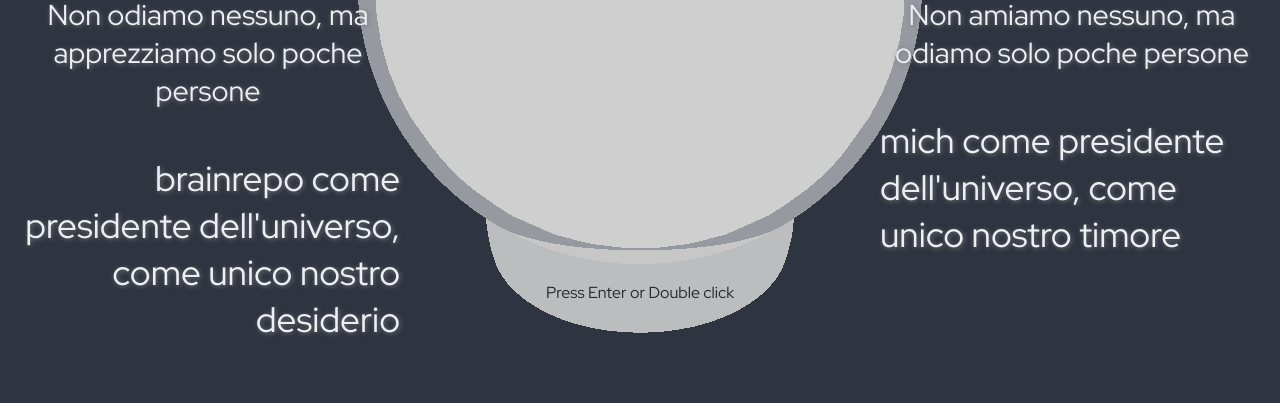
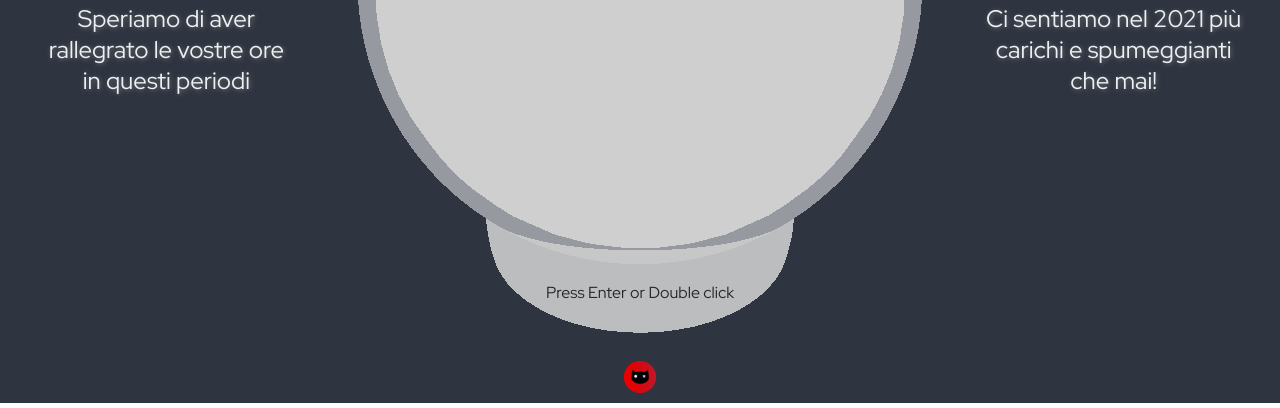
Before and after one commit to Schroedinger-Hat/xmas-crystal-ball-threejs, a plain HTML site: page index.html in a window 1280 px wide. Shown: the part 397-805 px from the top of the page. Drawn offline with Linux system fonts and the light colour scheme; animation ran at ten frames a second.

Commit message:
social and text

```diff
--- a/index.html
+++ b/index.html
@@ -4,11 +4,20 @@
 <head>
 	<title>Merry XMas from Schrödinger Hat</title>
 	<meta charset="utf-8">
-	<meta name="description" content="We wish you a merry XMas 2020" />
+	<meta name="theme-color" content="#000">
+	<meta name="description" content="We wish you a Merry XMas 2020 and a Happy New Year" />
 	<link rel="stylesheet" href="public/css/photospheres.css">
 	<link href="https://fonts.googleapis.com/css2?family=Red+Hat+Display" rel=stylesheet />
 	<meta name="viewport" content="width=device-width, user-scalable=no, minimum-scale=1.0, maximum-scale=1.0">
 	<link rel=icon type=image/png sizes=32x32 href=/assets/favicon-32x32.png>
+	<meta name="og:type" content="website">
+	<meta name="og:image" content="https://xmas2020.schrodinger-hat.it/assets/social.png">
+	<meta name="og:title" content="Merry XMas from Schrödinger Hat">
+	<meta name="og:site_name" content="Merry XMas from Schrödinger Hat">
+	<meta name="og:description" content="We wish you a Merry XMas 2020 and a Happy New Year">
+	<meta name="twitter:image" content="https://xmas2020.schrodinger-hat.it/assets/social.png">
+	<meta name="twitter:title" content="Merry XMas from Schrödinger Hat">
+	<meta name="twitter:description" content="We wish you a Merry XMas 2020 and a Happy New Year">
 </head>
 
 <body>
@@ -59,16 +68,17 @@
 
 	<div id="left-text">
 		<p>Questo è il nostro augurio per un buon natale 2020</p>
-		<p>Non odiamo nessuno, ma apprezziamo solo poche persone</p>
-		<p>brainrepo come presidente dell'universo, come unico nostro desiderio</p>
+		<p>Guardiamo alle stelle, per rilassarci e scrutrare l'infinito</p>
+		<p>Speriamo di aver rallegrato le vostre ore in questi periodi</p>
 	</div>
 
 	<div id="right-text">
-		<p>Questo è il nostro augurio per un dannato natale 2020</p>
-		<p>Non amiamo nessuno, ma odiamo solo poche persone</p>
-		<p>mich come presidente dell'universo, come unico nostro timore</p>
+		<p>Vi auguriamo un 2021 ricco di sfide e cambiamenti</p>
+		<p>Di ispirazione, di divulgazione e di crescita personale</p>
+		<p>Ci sentiamo nel 2021 più carichi e spumeggianti che mai!</p>
 	</div>
 
+	<div id="logo"><a href="https://www.schrodinger-hat.it"><img src="assets/favicon-32x32.png" /></a></div>
 
 	<script src="public/js/three/three.min.js"></script>
 	<script src="public/js/three/Projector.js"></script>
@@ -142,7 +152,7 @@
 
 			imageArray = ['public/img/photospheres/galaxy.jpg'];
 
-			textArray = ['<br/>image from <a href="https://www.eso.org/public/images/potw2046a/" target="_blank">ESO</a>']
+			textArray = ['<p>Guardiamo alle stelle per prendere la loro energia, per ispirarci e per rilassarci. Volevamo mettere una immagine di Natale, ma la più appropriata ci è sembrata questa perché libera. Chiunque, quando guarda verso il cielo, rimane affascinato. Così siamo noi. A presto!</p><br/>Image from <a href="https://www.eso.org/public/images/potw2046a/" target="_blank">ESO</a>']
 			numSpheres = imageArray.length;
 			sphereArray = [];
 			meshSphereArray = [];
@@ -206,7 +216,7 @@
 			container.appendChild(renderer.domElement);
 
 			window.addEventListener('resize', onWindowResize, false);
-			//document.addEventListener('touchstart', onDoubleClick, false);
+			document.addEventListener('touchstart', onDoubleClick, false);
 			document.addEventListener('mousedown', function (e) { isDragging = true }, false);
 			document.addEventListener('mouseup', function (e) { isDragging = false }, false);
 			document.addEventListener('mousemove', onMouseMove, false);
@@ -352,11 +362,13 @@
 			if (insideSphere) {
 				insideSphere = false;
 				cameraController.state = 4;
+				document.getElementById('logo').style.opacity = '1';
 				document.getElementById('left-text').style.opacity = '1';
 				document.getElementById('right-text').style.opacity = '1';
 			} else {
 				insideSphere = true;
 				cameraController.state = 3;
+				document.getElementById('logo').style.opacity = '0';
 				document.getElementById('left-text').style.opacity = '0';
 				document.getElementById('right-text').style.opacity = '0';
 			}
--- a/public/css/photospheres.css
+++ b/public/css/photospheres.css
@@ -19,6 +19,17 @@
 #blogtext a {
   color: black;
   opacity: 0.5;
+}
+
+#logo {
+  position: absolute;
+  bottom: 0.3em;
+  width: 100%;
+  text-align: center;
+}
+
+#logo img {
+  margin: auto;
 }
 
 /**
@@ -46,7 +57,7 @@
   text-shadow: 1px 1px 5px #757575;
   color: #eceff4;
   margin: 1.3em 0;
-  font-size: 2.2em;
+  font-size: 2.2rem;
 }
 
 #left-text p:nth-of-type(1) {
@@ -59,7 +70,6 @@
 
 #left-text p:nth-of-type(2),
 #right-text p:nth-of-type(2) {
-  font-size: 1.8em;
   text-align: center;
 }
 
@@ -220,3 +230,28 @@
       box-shadow: 0px 4.6666666667px 24px 3px rgba(247, 0, 148, 0.2);
     }
   }
+
+@media screen and (max-width: 1280px) {
+  #left-text, #right-text {
+    width: 20%;
+    top: 15%;
+  }
+
+  #left-text p, #right-text p {
+    font-size: 1.5em;
+    text-align: center !important;
+  }
+
+  #left-text {
+    left: 3%;
+  }
+  #right-text {
+    right: 3%;
+  }
+}
+
+@media screen and (max-width: 920px) {
+  #left-text, #right-text {
+    display: none;
+  }
+}
```
Also changed, not shown: README.md, assets/social.png (added).
